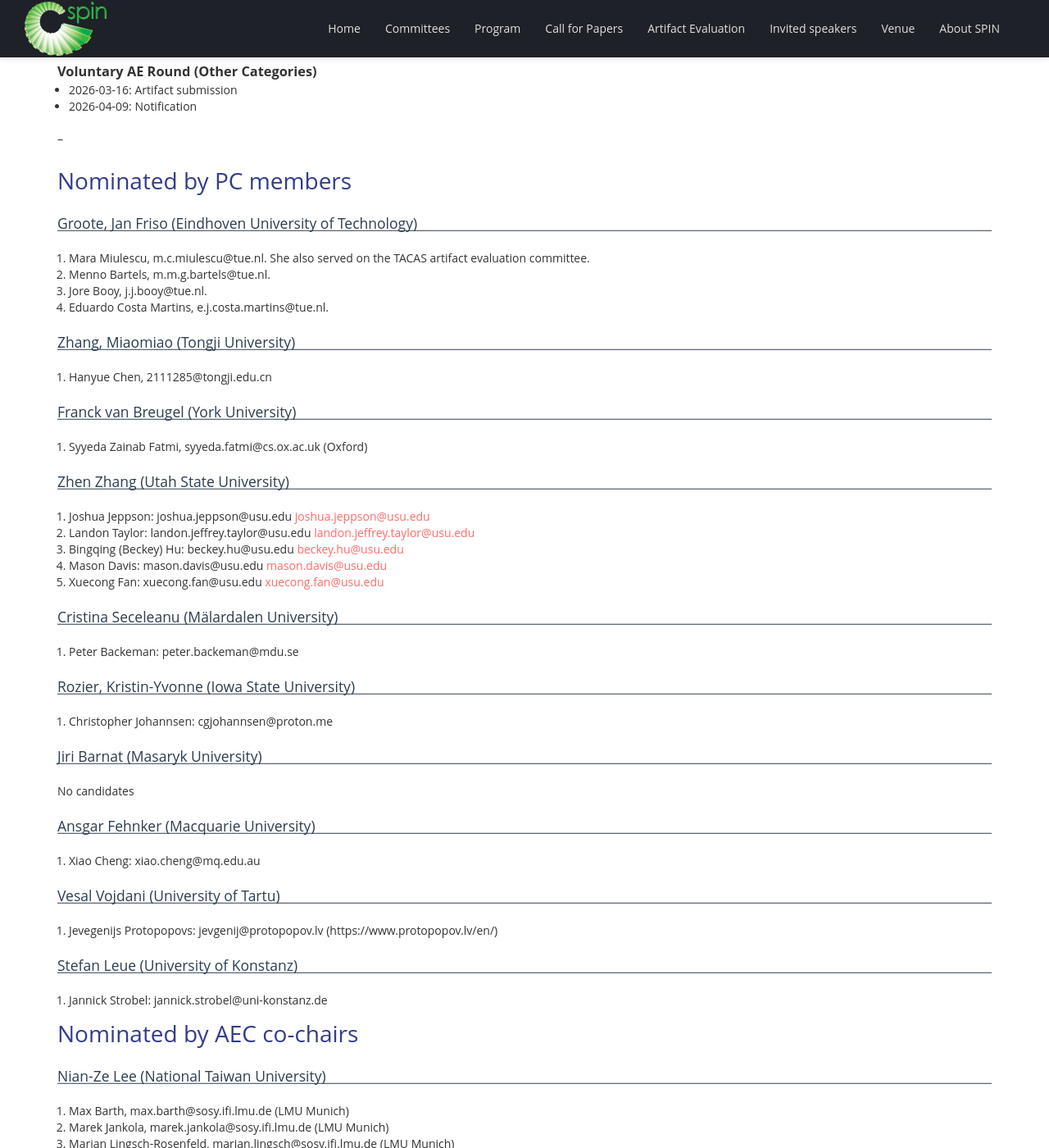
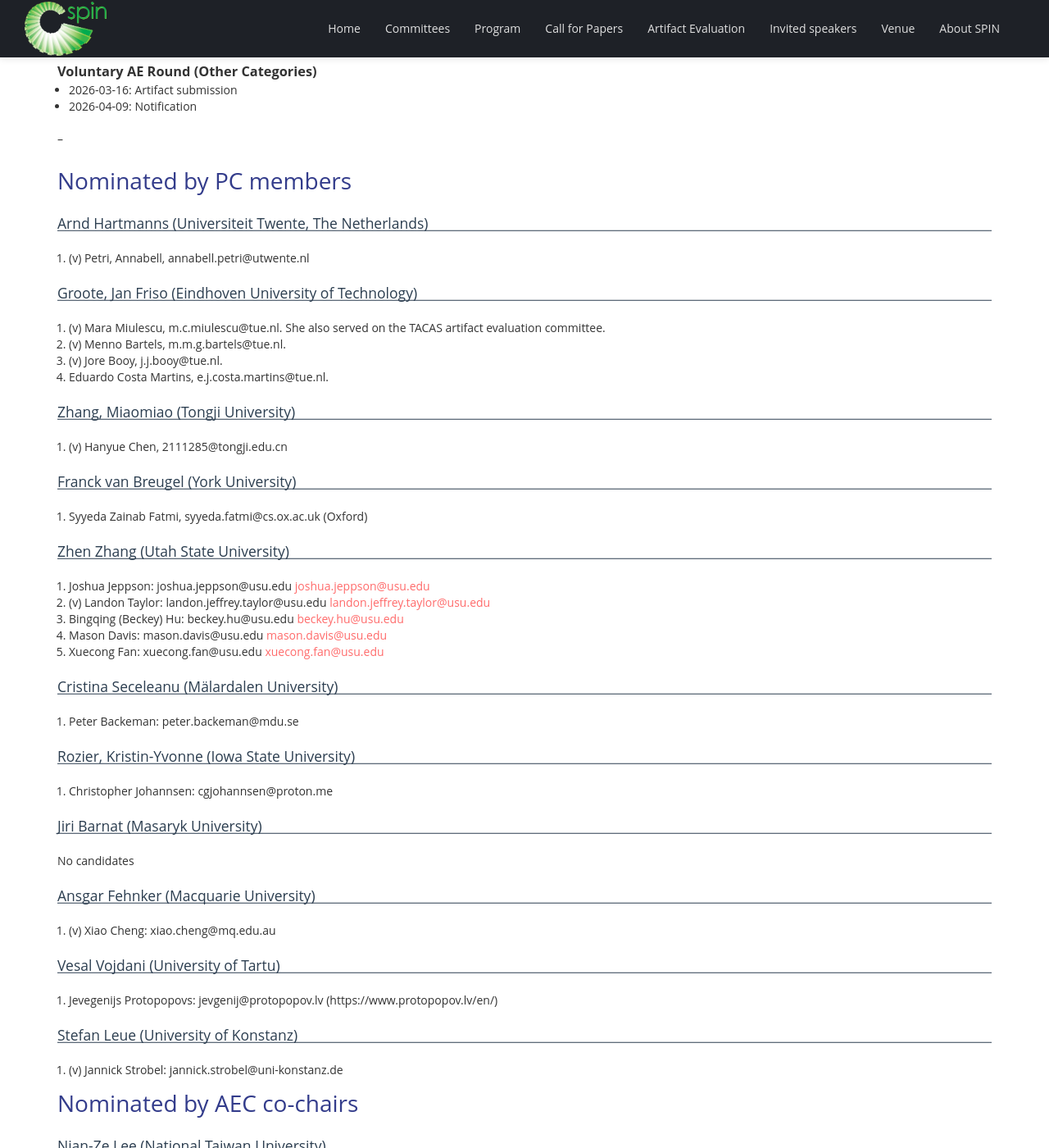
Before and after one commit to SPIN-web/SPIN2026, a Jekyll site: the page built from _pages/AEC_candidates.md, in a window 1280 px wide and 1400 px high, scrolled down 987 px. Shown: the whole window at 82% size. Built offline with Jekyll 4.4.1, drawn with Linux system fonts in a browser that asks for light colours; nearby versions of some CDN libraries; our own code applies the rules of GitHub Pages for plain Markdown files; some of the changed text lies outside the part shown.

Commit message:
Update reply status

```diff
--- a/_pages/AEC_candidates.md
+++ b/_pages/AEC_candidates.md
@@ -52,16 +52,20 @@ For the detailed timeline, see: https://spin-web.github.io/SPIN2026/artifacts
 
 # Nominated by PC members
 
+## Arnd Hartmanns (Universiteit Twente, The Netherlands)
+
+1. (v) Petri, Annabell, annabell.petri@utwente.nl
+
 ## Groote, Jan Friso (Eindhoven University of Technology)
 
-1. Mara Miulescu, m.c.miulescu@tue.nl. She also served on the TACAS artifact evaluation committee.
-2. Menno Bartels, m.m.g.bartels@tue.nl.
-3. Jore Booy, j.j.booy@tue.nl.
+1. (v) Mara Miulescu, m.c.miulescu@tue.nl. She also served on the TACAS artifact evaluation committee.
+2. (v) Menno Bartels, m.m.g.bartels@tue.nl.
+3. (v) Jore Booy, j.j.booy@tue.nl.
 4. Eduardo Costa Martins, e.j.costa.martins@tue.nl.
 
 ## Zhang, Miaomiao (Tongji University)
 
-1. Hanyue Chen, 2111285@tongji.edu.cn
+1. (v) Hanyue Chen, 2111285@tongji.edu.cn
 
 ## Franck van Breugel (York University)
 
@@ -70,7 +74,7 @@ For the detailed timeline, see: https://spin-web.github.io/SPIN2026/artifacts
 ## Zhen Zhang (Utah State University)
 
 1. Joshua Jeppson: joshua.jeppson@usu.edu <mailto:joshua.jeppson@usu.edu>
-2. Landon Taylor: landon.jeffrey.taylor@usu.edu <mailto:landon.jeffrey.taylor@usu.edu>
+2. (v) Landon Taylor: landon.jeffrey.taylor@usu.edu <mailto:landon.jeffrey.taylor@usu.edu>
 3. Bingqing (Beckey) Hu: beckey.hu@usu.edu <mailto:beckey.hu@usu.edu>
 4. Mason Davis: mason.davis@usu.edu <mailto:mason.davis@usu.edu>
 5. Xuecong Fan: xuecong.fan@usu.edu <mailto:xuecong.fan@usu.edu>
@@ -89,7 +93,7 @@ No candidates
 
 ## Ansgar Fehnker (Macquarie University)
 
-1. Xiao Cheng: xiao.cheng@mq.edu.au
+1. (v) Xiao Cheng: xiao.cheng@mq.edu.au
 
 ## Vesal Vojdani (University of Tartu)
 
@@ -97,14 +101,14 @@ No candidates
 
 ## Stefan Leue (University of Konstanz)
 
-1. Jannick Strobel: jannick.strobel@uni-konstanz.de
+1. (v) Jannick Strobel: jannick.strobel@uni-konstanz.de
 
 # Nominated by AEC co-chairs
 
 ## Nian-Ze Lee (National Taiwan University)
 
 1. Max Barth, max.barth@sosy.ifi.lmu.de (LMU Munich)
-2. Marek Jankola, marek.jankola@sosy.ifi.lmu.de (LMU Munich)
+2. (v) Marek Jankola, marek.jankola@sosy.ifi.lmu.de (LMU Munich)
 3. Marian Lingsch-Rosenfeld, marian.lingsch@sosy.ifi.lmu.de (LMU Munich)
 4. Henrik Wachowitz, henrik.wachowitz@sosy.ifi.lmu.de (LMU Munich)
 5. Wei-Hsu Chen, r12921037@ntu.edu.tw (NTU)
```
